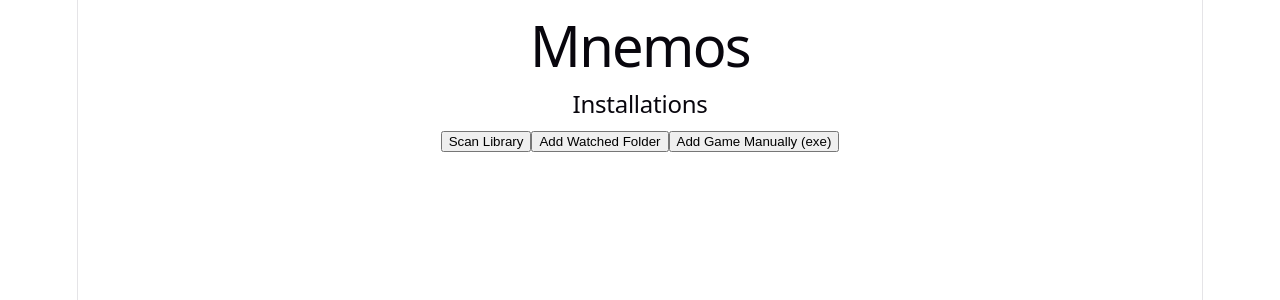
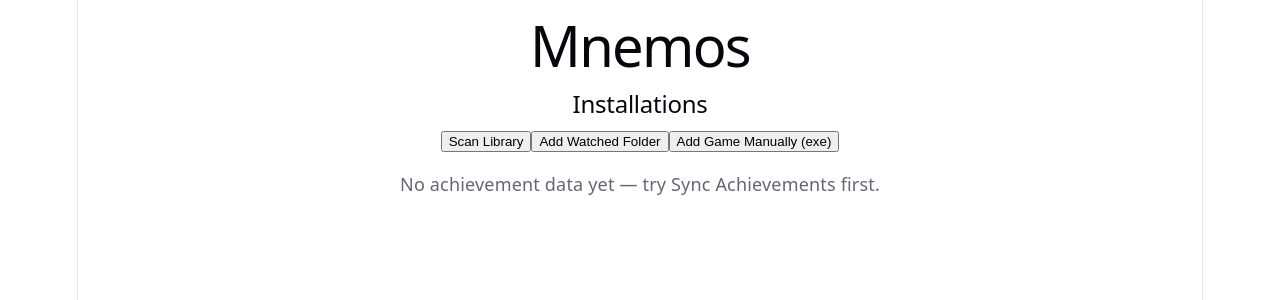
Before and after one commit to chyonma/Mnemos-AchievementTracker, a React (Vite) app in the folder app/: page / in a window 1280 px wide. Shown: the top 300 px of the page. Built offline with nearby package versions, Linux system fonts and the light colour scheme.

Commit message:
added empty state message

```diff
--- a/app/src/App.tsx
+++ b/app/src/App.tsx
@@ -82,6 +82,18 @@ function App() {
     }
   };
 
+  const handleSyncAchievements = async (installationId: string) => {
+    try {
+      console.log("Syncing achievements for:", installationId);
+      await invoke("sync_achievements_for_installation", { installationId });
+      const result = await invoke<Achievement[]>("get_achievements_for_installation", { installationId });
+      setAchievements(result);
+      console.log("Sync complete, fetched achievements");
+    } catch (err) {
+      console.error("Sync failed:", err);
+    }
+  };
+
   const handleViewAchievements = (installationId: string) => {
     invoke<Achievement[]>("get_achievements_for_installation", { installationId })
       .then(setAchievements)
@@ -104,12 +116,13 @@ function App() {
           <li key={inst.id}>
             {inst.display_name} — {inst.executable_path}
             {inst.manually_linked && ""}
+            <button onClick={() => handleSyncAchievements(inst.id)}>Sync Achievements</button>
             <button onClick={() => handleViewAchievements(inst.id)}>View Achievements</button>
           </li>
         ))}
       </ul>
 
-      {achievements.length > 0 && (
+      {achievements.length > 0 ? (
         <div>
           <h3>
             {achievements.filter((a) => a.unlocked_at).length} / {achievements.length} achievements
@@ -122,6 +135,8 @@ function App() {
             ))}
           </ul>
         </div>
+      ) : (
+        <p>No achievement data yet — try Sync Achievements first.</p>
       )}
     </div>
   );
```
